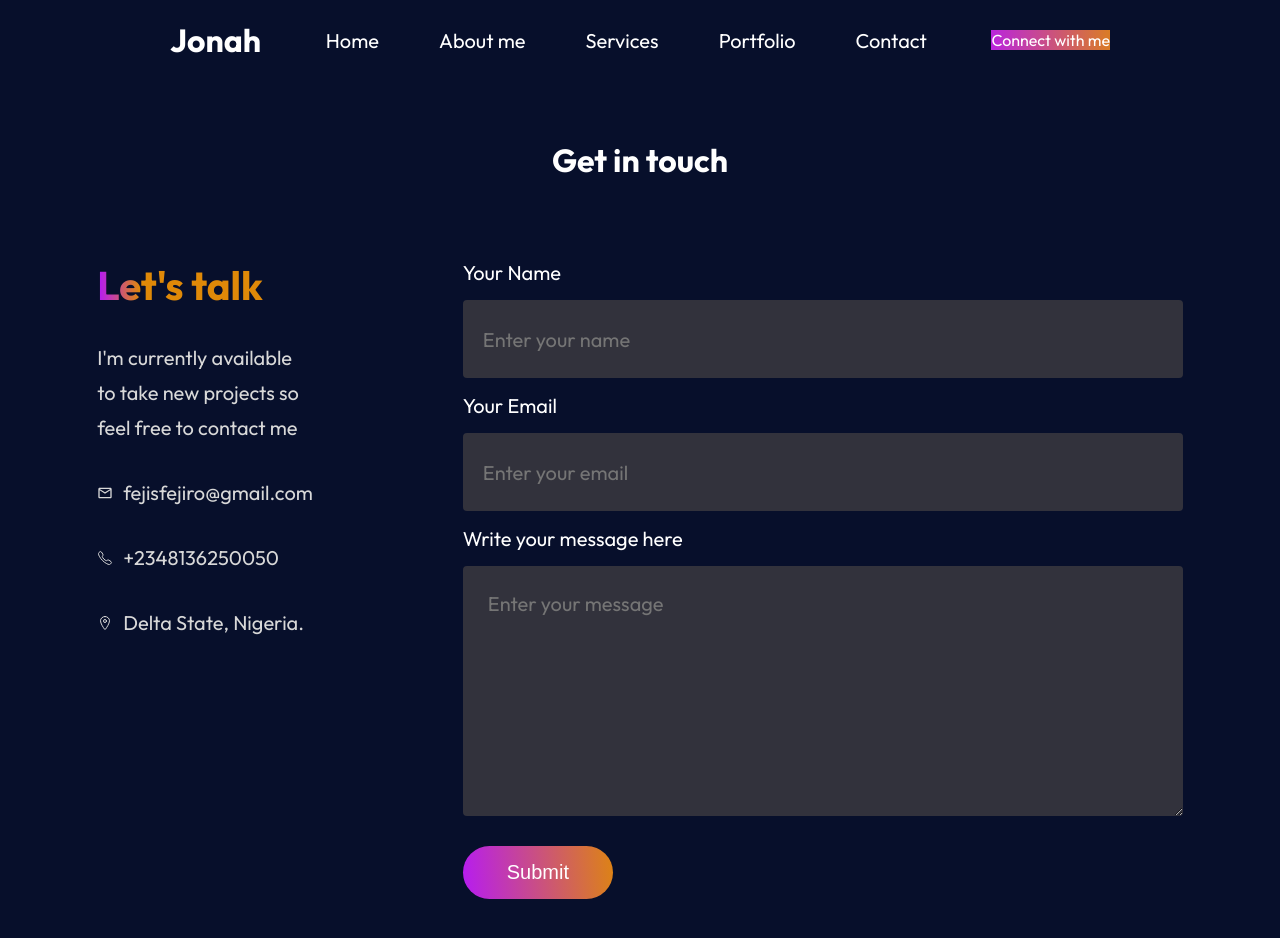
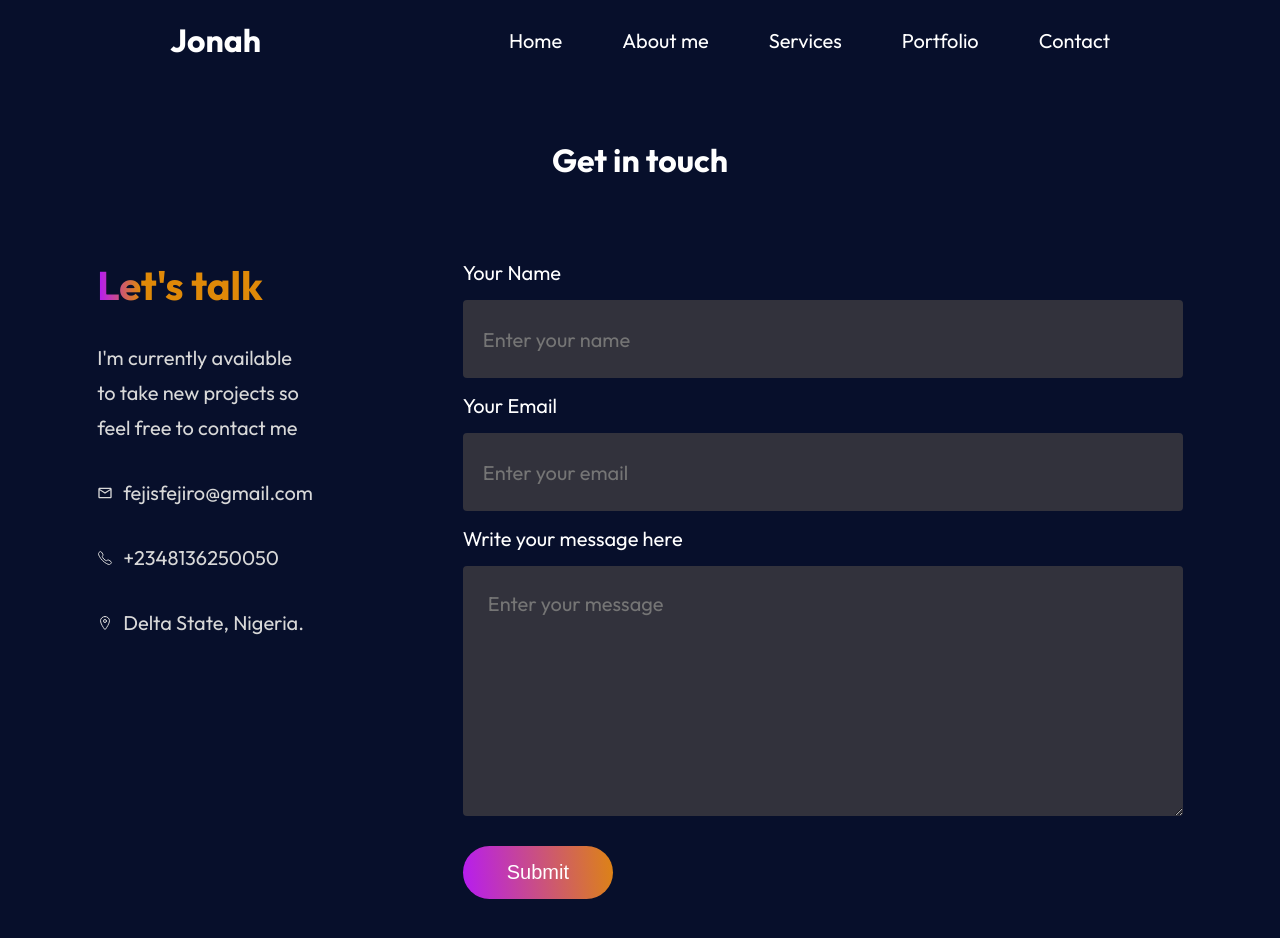
Before and after one commit to jonahunuafe/portfolio-react, a React (Vite) app: page /contact in a window 1280 px wide. Shown: the top 938 px of the page. Built offline with nearby package versions, Linux system fonts and the light colour scheme.

Commit message:
added functionality to open and close Hamburger menu

```diff
--- a/src/components/Contact/Contact.jsx
+++ b/src/components/Contact/Contact.jsx
@@ -25,7 +25,6 @@ const Contact = () => {
         setResult("Form Submitted Successfully");
         event.target.reset();
       } else {
-        console.log("Error", data);
         setResult(data.message);
       }
    };
--- a/src/components/Navbar/Navbar.jsx
+++ b/src/components/Navbar/Navbar.jsx
@@ -1,17 +1,29 @@
-import React from 'react'
+import React, { useRef } from 'react'
 import { useState } from "react";
 import { NavLink } from 'react-router-dom';
 import { FaMinus } from "react-icons/fa";
 import classes from "./Navbar.module.css";
-
+import { RxHamburgerMenu } from "react-icons/rx";
+import { MdClose } from "react-icons/md";
 
 const Navbar = () => {
-   const [menu, setMenu] = useState("/home");
+   const [menu, setMenu] = useState("");
+   const menuRef = useRef();
+
+   const openMenu = () => {
+      menuRef.current.style.right = "0"
+   };
+
+   const closeMenu = () => {
+      menuRef.current.style.right = "-350px"
+   };
 
   return (
    <div className={classes.navbar}>
       <h1>Jonah</h1>
-      <ul className={classes.navList}>
+      <RxHamburgerMenu className={classes.openMobileNav} onClick={openMenu} />
+      <ul ref={menuRef} className={classes.navList}>
+         <MdClose  className={classes.closeMobileNav} onClick={closeMenu} />
          <li onClick={() => setMenu("home")}>
             <NavLink to="/">Home</NavLink>
             {menu === "home" && <FaMinus className={classes.minusSign} />}
@@ -33,7 +45,7 @@ const Navbar = () => {
             {menu === "contact" && <FaMinus className={classes.minusSign} />}
          </li>
       </ul>
-      <div className={classes.navConnect}>Connect with me</div>
+      {/* <div className={classes.navConnect}>Connect with me</div> */}
    </div>
   )
 }
--- a/src/components/Navbar/Navbar.module.css
+++ b/src/components/Navbar/Navbar.module.css
@@ -1,14 +1,27 @@
 .navbar {
    display: flex;
-   flex-direction: column;
+   /* flex-direction: column; */
    align-items: center;
    justify-content: space-between;
    margin: 1rem 2rem;
 }
 
+.navList {
+   position: fixed;
+   flex-direction: column;
+   align-items: start;
+   top: 0;
+   background-color: #DA7C25;
+   text-align: center;
+   z-index: 2;
+   transition: right 0.5s;
+   right: -350px;
+}
+
 .navList li {
    display: flex;
    flex-direction: column;
+   padding: 4rem 7rem;
    cursor: pointer;
 }
 
@@ -22,10 +35,35 @@
    color: #B923E1;
 }
 
+.openMobileNav {
+   display: block;
+   position: fixed;
+   right: 2rem;
+}
+
+.closeMobileNav {
+   display: block;
+   position: relative;
+   top: 3rem;
+   left: 3rem;
+}
+
 @media(min-width: 768px) {
+   .openMobileNav, .closeMobileNav {
+      display: none;
+   }
+
    .navbar {
       flex-direction: row;
       margin: 20px 170px;
+   }
+
+   .navList {
+      position: relative;
+      flex-direction: row;
+      background-color: inherit;
+      right: 0px;
+      transition: none;
    }
 
    .navList {
@@ -37,7 +75,8 @@
    }
 
    .navList li {
-      cursor: pointer;
+      padding: 0px;
+      height: inherit;
    }
 
    .navConnect {
```
